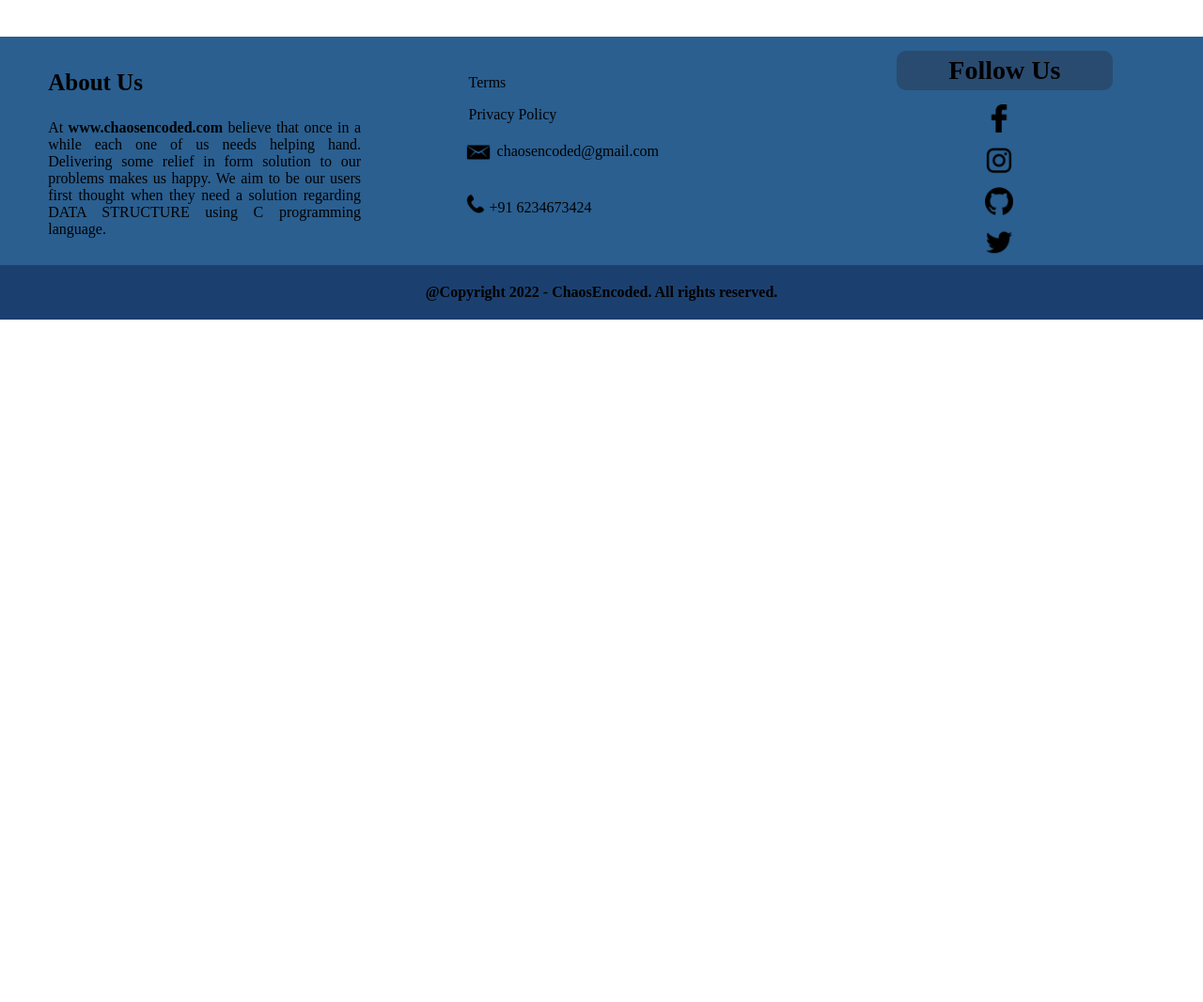
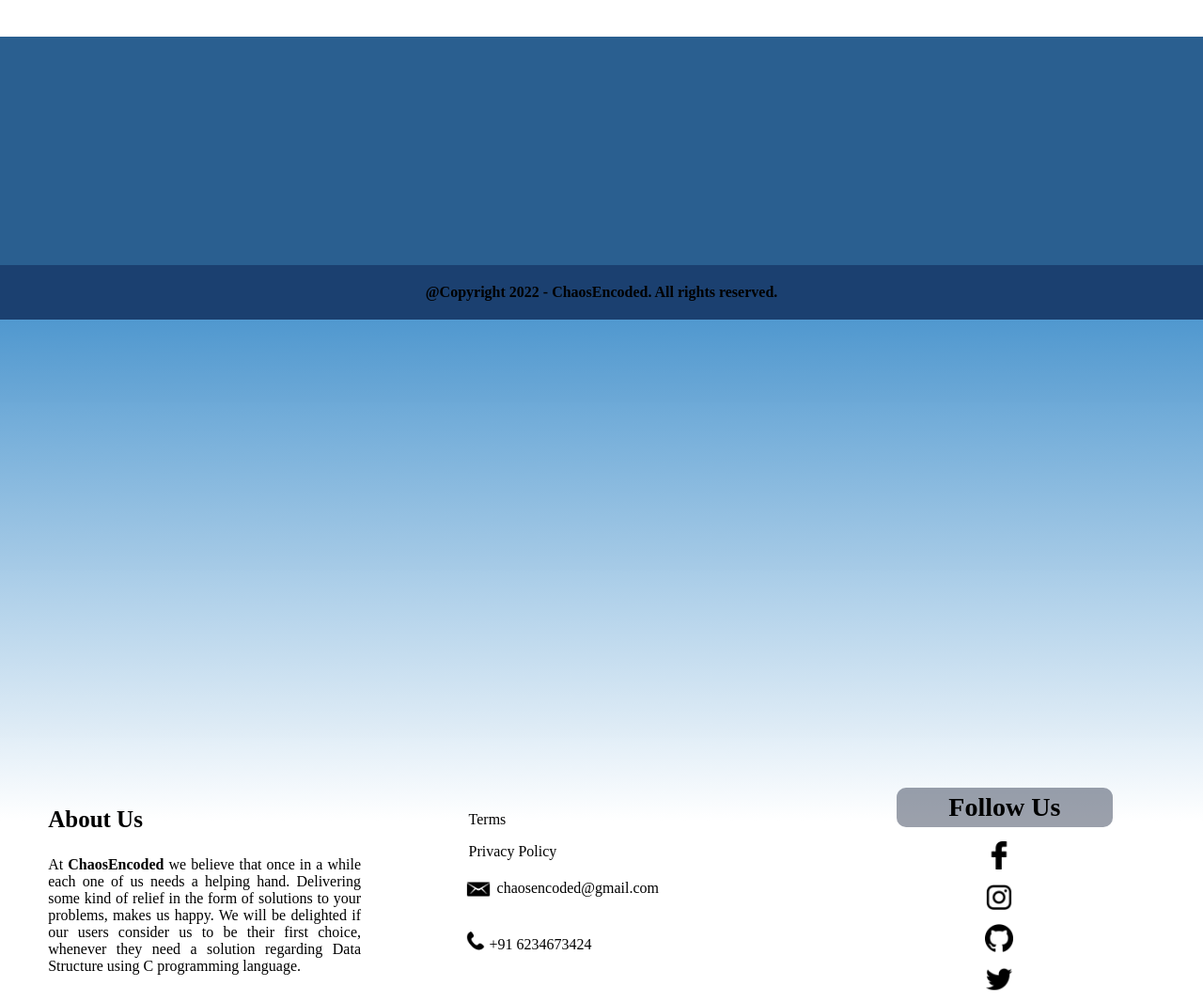
Before and after one commit to divyanshu-26/Chaos-Encoded-, a plain HTML site: page merge_sort.html in a window 1280 px wide. Shown: the part 3220-4286 px from the top of the page at 94% size. Before the commit the page ends 3560 px from the top, so only its background shows below. Drawn offline with Linux system fonts and the light colour scheme.

Commit message:
Update merge_sort.html

```diff
--- a/merge_sort.html
+++ b/merge_sort.html
@@ -214,11 +214,10 @@ scrollbar-base-color:rgb(190, 188, 178);font-family:Consolas;">
                         <div class="first-content">
                             <h3><a href="AboutUs.html">About Us</a></h3>
                             <p>
-                                At <strong>www.chaosencoded.com </strong> believe that once in a while each one of us
-                                needs helping hand.
-                                Delivering some relief in form solution to our problems makes us happy. We aim to be our
-                                users first
-                                thought when they need a solution regarding DATA STRUCTURE using C programming language.
+                            At <strong>ChaosEncoded</strong> we believe that once in a while each one of us needs a helping hand.
+                            Delivering some kind of relief in the form of solutions to your problems, makes us happy.
+                            We will be delighted if our users consider us to be their first choice, whenever they need
+                            a solution regarding Data Structure using C programming language.
                             </p>
                         </div>
 
```
